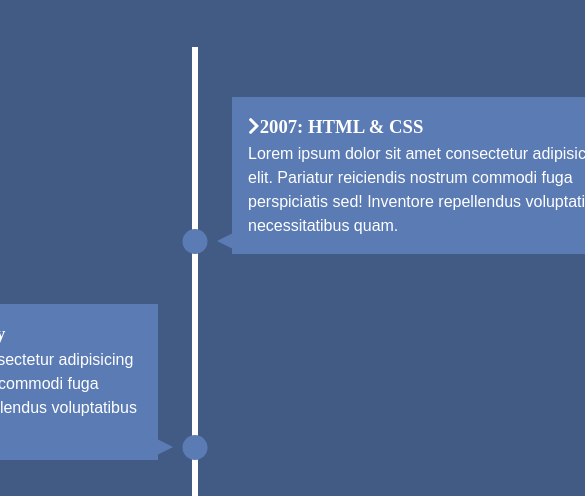
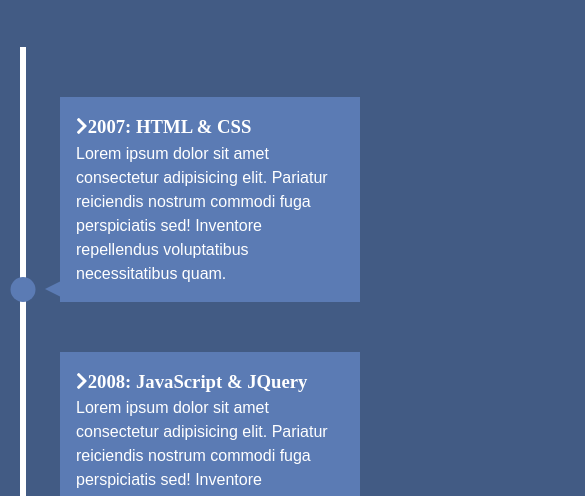
Before and after one commit to Harritone/HTML_CSS, a plain HTML site: page knowledge_resume/index.html in a window 390 px wide. Shown: the part 269-765 px from the top of the page, 585 px wide, since content can reach past the window. Drawn offline with Linux system fonts and the light colour scheme.

Commit message:
Added mediaqueries

```diff
--- a/knowledge_resume/style.css
+++ b/knowledge_resume/style.css
@@ -11,7 +11,7 @@
 }
 
 body {
-  font: normal 1rem/1.5 'Arial', sans-serif;
+  font: normal 1rem/1.5 "Arial", sans-serif;
   background: var(--primary-color);
   color: #fff;
   overflow-x: hidden;
@@ -55,7 +55,7 @@
   width: 400px;
   padding: 1rem;
   background-color: var(--secondary-color);
-  transition: all .5s ease-in-out;
+  transition: all 0.5s ease-in-out;
 }
 
 /* Right side */
@@ -70,7 +70,7 @@
 /* Dots */
 
 #timeline ul li::after {
-  content: '';
+  content: "";
   position: absolute;
   left: 50%;
   bottom: 0;
@@ -79,12 +79,12 @@
   background: var(--secondary-color);
   transform: translateX(-50%);
   border-radius: 50%;
-  transition: background .5s ease-in-out;
+  transition: background 0.5s ease-in-out;
 }
 
 /* Arrows Base */
 #timeline div::before {
-  content: '';
+  content: "";
   position: absolute;
   bottom: 5px;
   width: 0;
@@ -103,5 +103,32 @@
 #timeline ul li:nth-child(even) div::before {
   right: -15px;
   border-width: 8px 0 8px 16px;
-  border-color: transparent  transparent transparent var(--secondary-color);
+  border-color: transparent transparent transparent var(--secondary-color);
 }
+
+@media (max-width: 900px) {
+  #timeline ul li div {
+    width: 250px;
+  }
+  #timeline ul li:nth-child(even) div {
+    left: -284px;
+  }
+}
+
+@media (max-width: 600px) {
+  #timeline ul li {
+    margin-left: 20px;
+  }
+  #timeline ul li div {
+    width: calc(100vw - 90px);
+  }
+
+  #timeline ul li:nth-child(even) div {
+    left: 40px;
+  }
+  #timeline ul li:nth-child(even) div::before {
+    left: -15px;
+    border-width: 8px 16px 8px 0;
+    border-color: transparent var(--secondary-color) transparent transparent;
+  }
+}
```
